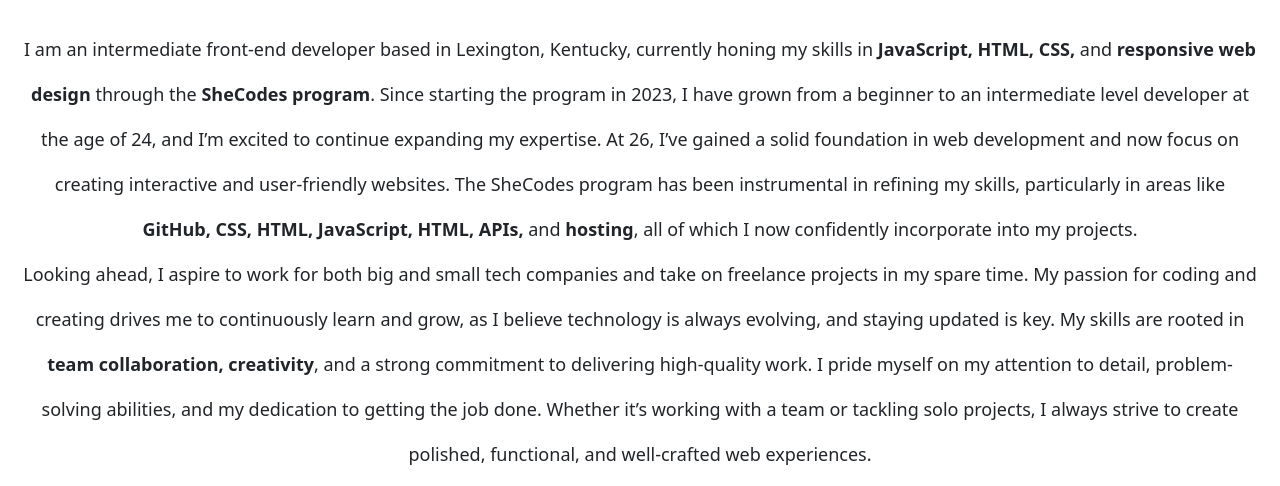
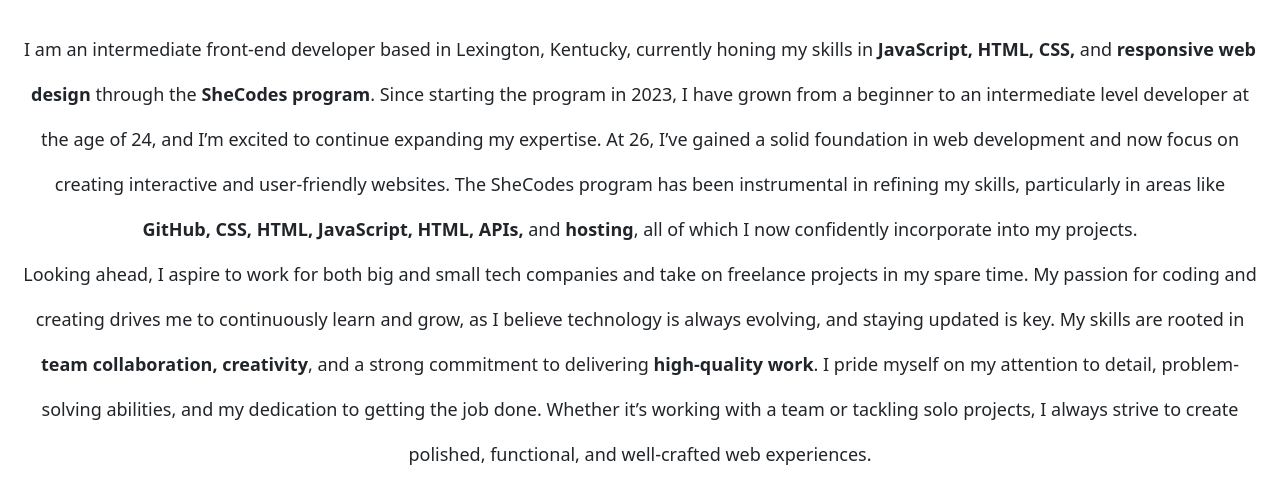
Before and after one commit to Magiktrekbean/KylaLockett-Portifolo, a plain HTML site: page about.html in a window 1280 px wide. Shown: the part 314-800 px from the top of the page. Drawn offline with nearby package versions, Linux system fonts and the light colour scheme; a web font is replaced by a local one.

Commit message:
added strong element to paragraph on about.html

```diff
--- a/about.html
+++ b/about.html
@@ -82,7 +82,7 @@
            learn and grow, as I believe technology is always evolving,
             and staying updated is key. My skills are rooted in
     <strong>team collaboration, creativity</strong>, and a strong
-     commitment to delivering high-quality work. I pride myself on my
+     commitment to delivering <strong>high-quality work</strong>. I pride myself on my
       attention to detail, problem-solving abilities, and my dedication
        to getting the job done. Whether it’s working with a team or tackling
         solo projects, I always strive to create polished, functional, and well-crafted
```
